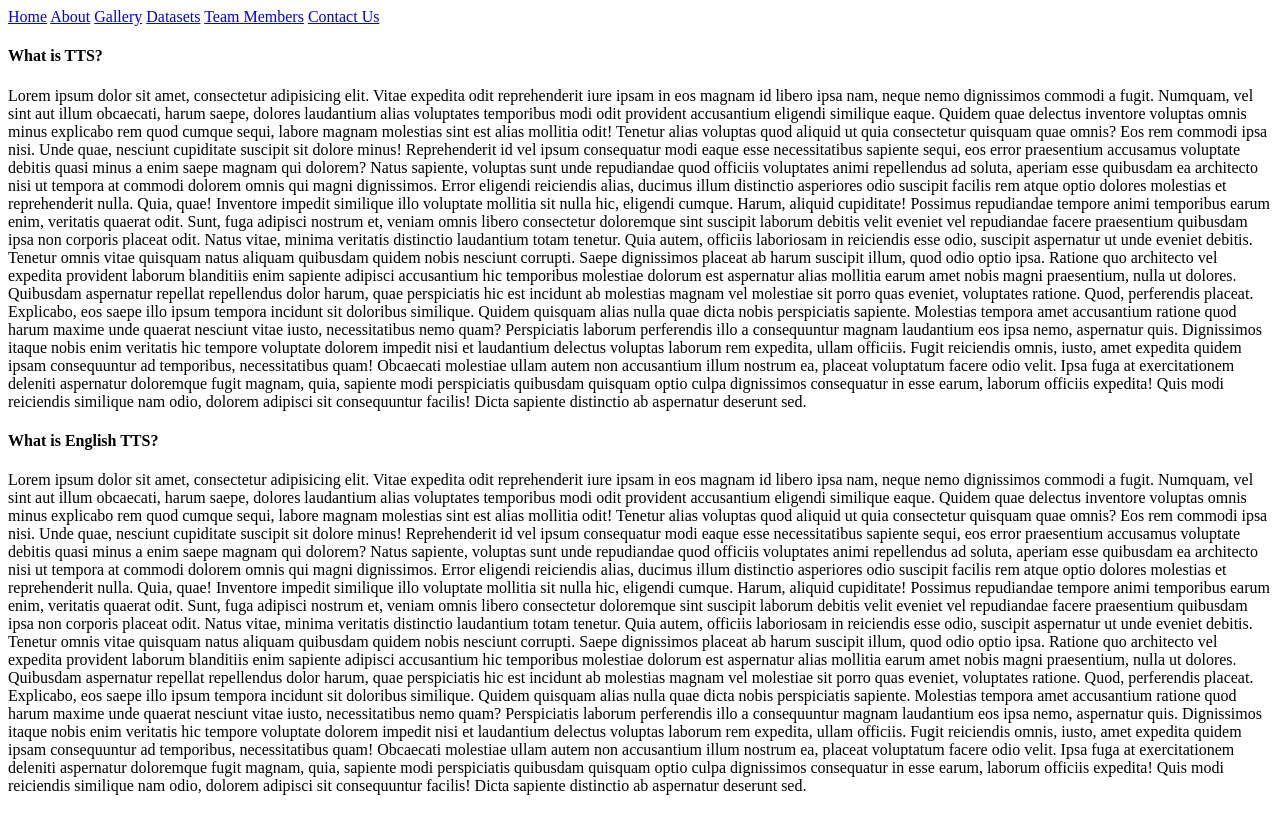
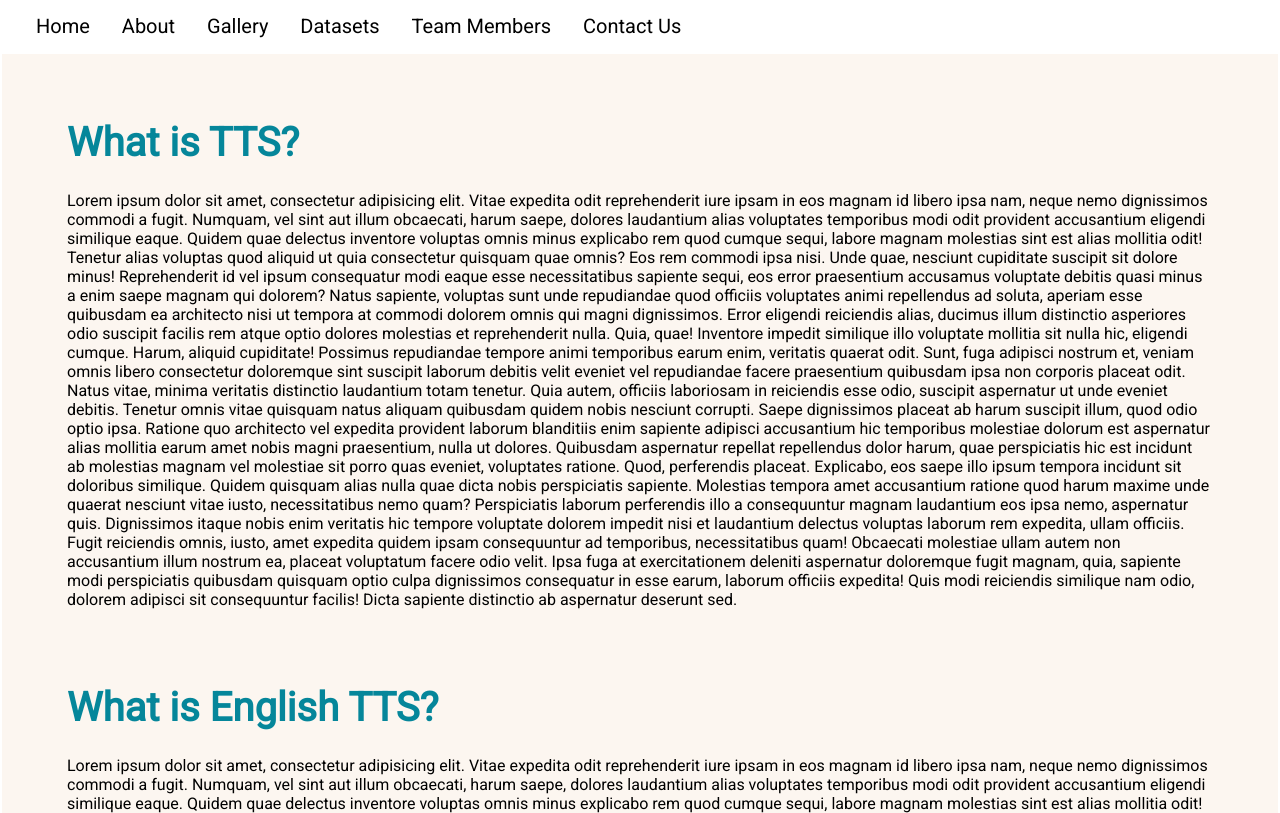
Before and after one commit to OdeToTheWind/TTS-English, a plain HTML site: page Components/About.html in a window 1280 px wide. Shown: the top 813 px of the page. Drawn offline with Linux system fonts and the light colour scheme; the site is published under a folder, as on GitHub Pages, so addresses that start at the root find nothing.

Commit message:
updated pages

```diff
--- a/Components/About.html
+++ b/Components/About.html
@@ -5,18 +5,18 @@
     <meta http-equiv="X-UA-Compatible" content="IE=edge">
     <meta name="viewport" content="width=device-width, initial-scale=1.0">
     <title>English TTS</title>
-    <link rel="stylesheet" href="/Style/About.css">
-    <link rel="stylesheet" href="/Style/Navbar.css">
+    <link rel="stylesheet" href="../Style/About.css">
+    <link rel="stylesheet" href="../Style/Navbar.css">
 </head>
 <body>
     <div class="Navbar">
 
-        <a href="/">Home</a>
-        <a href="/Components/About.html">About</a>
-        <a href="/Components/Gallery.html">Gallery</a>
-        <a href="/Components/Datasets.html">Datasets</a>
-        <a href="/Components/TeamMember.html">Team Members</a>
-        <a href="/Components/ContactUs.html">Contact Us</a>
+        <a href="../index.html">Home</a>
+        <a href="../Components/About.html">About</a>
+        <a href="../Components/Gallery.html">Gallery</a>
+        <a href="../Components/Datasets.html">Datasets</a>
+        <a href="../Components/TeamMember.html">Team Members</a>
+        <a href="../Components/ContactUs.html">Contact Us</a>
     </div>
 
     <div class="aboutbody">
```
Also changed, not shown: Components/ContactUs.html (+9 -8 lines), Components/Datasets.html (+14 -11 lines), Components/Gallery.html (+11 -10 lines), Components/TeamMember.html (+9 -9 lines), index.html (+11 -11 lines).
